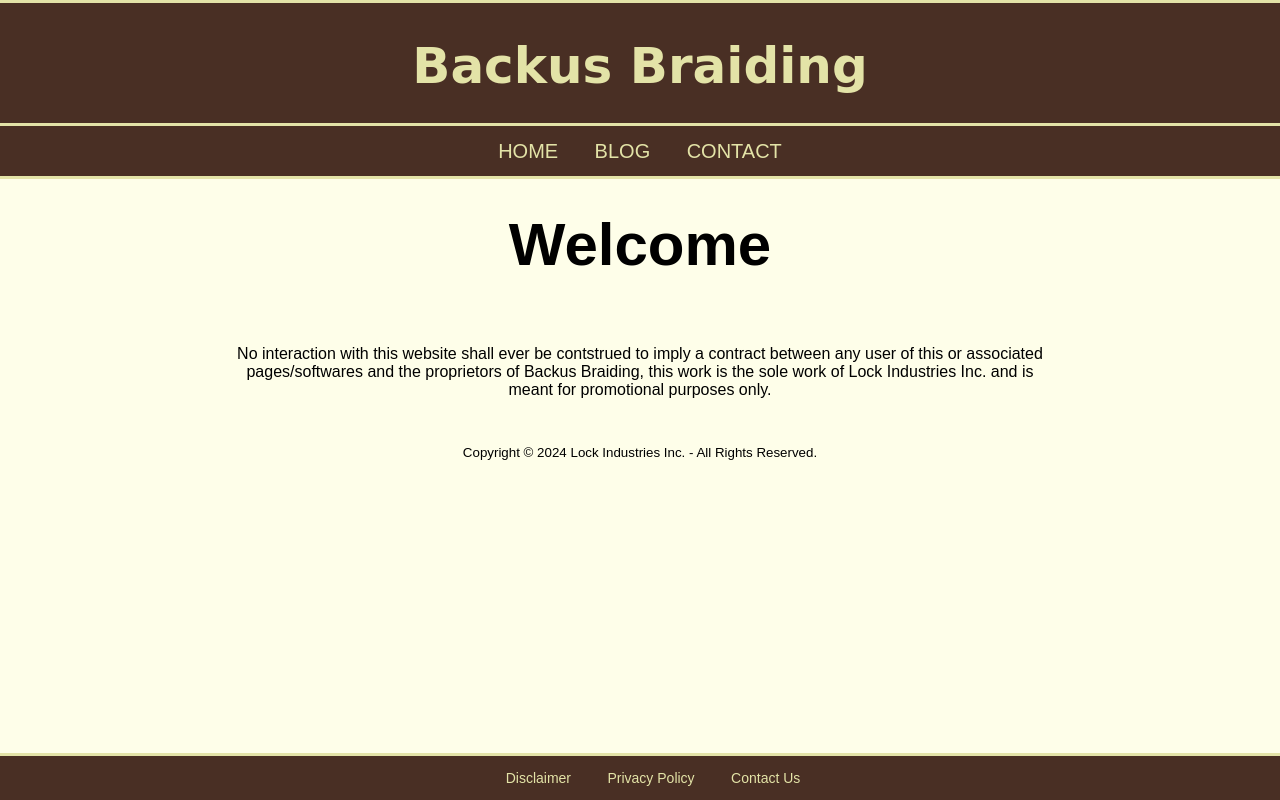
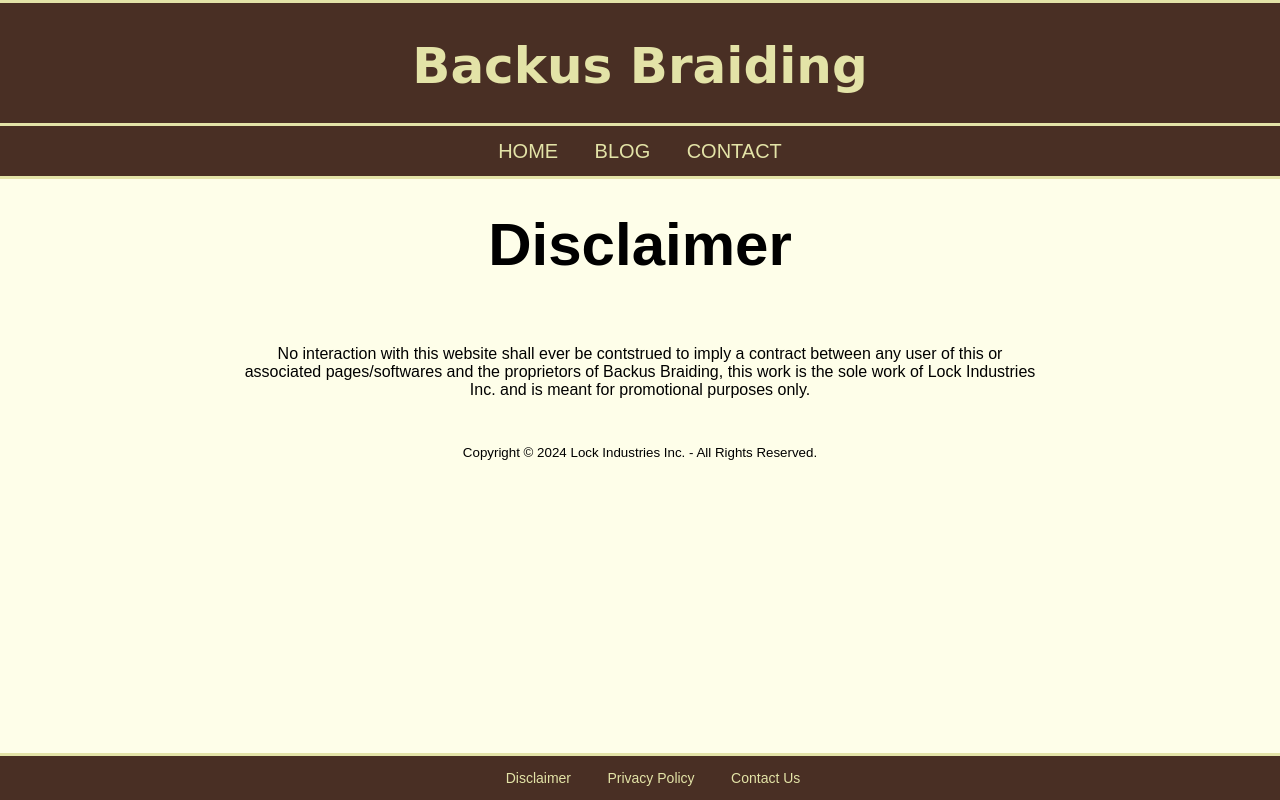
Before and after one commit to LockIndustries/BackusBraiding.com, a plain HTML site: page disclaimer.html in a window 1280 px wide. Drawn offline with Linux system fonts and the light colour scheme.

Commit message:
Fixed titles and width config

```diff
--- a/disclaimer.html
+++ b/disclaimer.html
@@ -56,7 +56,7 @@
 
     <!-- MAIN CONTENT -->
     <div class="maintextbody">
-      <h1 style="text-align:center;font-size:60px;">Welcome</h1>
+      <h1 style="text-align:center;font-size:60px;">Disclaimer</h1>
 
       <!-- Portrait Div
       <div class="portrait">
--- a/style-lls-LockLegalNewMaster.css
+++ b/style-lls-LockLegalNewMaster.css
@@ -151,7 +151,9 @@ body {
   position:relative;
   padding-top:10px;
   padding-bottom:10px;
-  width: 63%;
+  /* width: 63%; */
+  width: 80%;
+  max-width: 800px;
   margin: auto;
 }
 
--- a/style-lls.css
+++ b/style-lls.css
@@ -155,7 +155,8 @@ body {
   position:relative;
   padding-top:10px;
   padding-bottom:10px;
-  width: 63%;
+  width: 80%;
+  max-width: 800px;
   margin: auto;
 }
 
```
Also changed, not shown: blog.html (+1 -1 lines), privacypolicy.html (+1 -1 lines).
